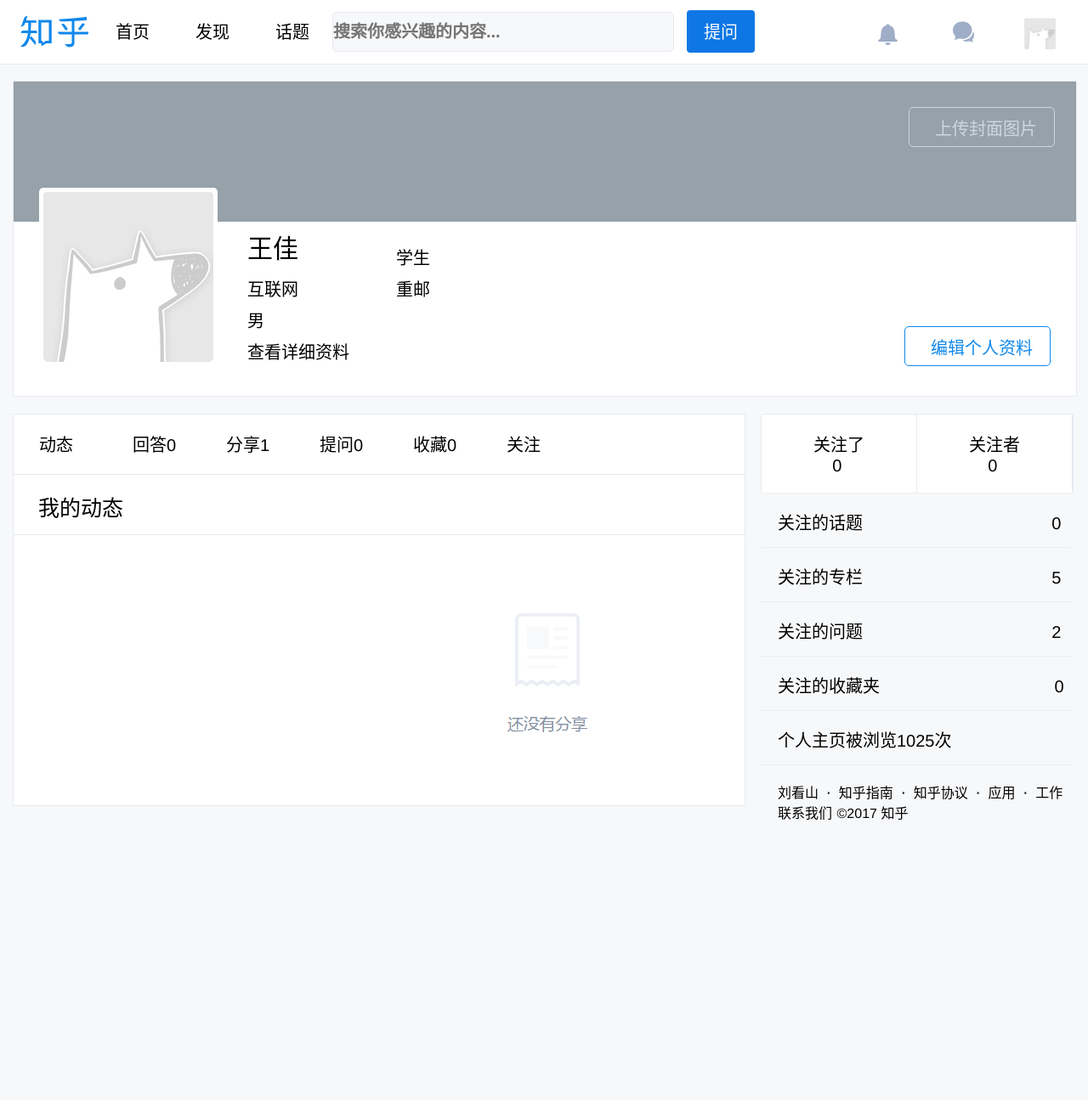
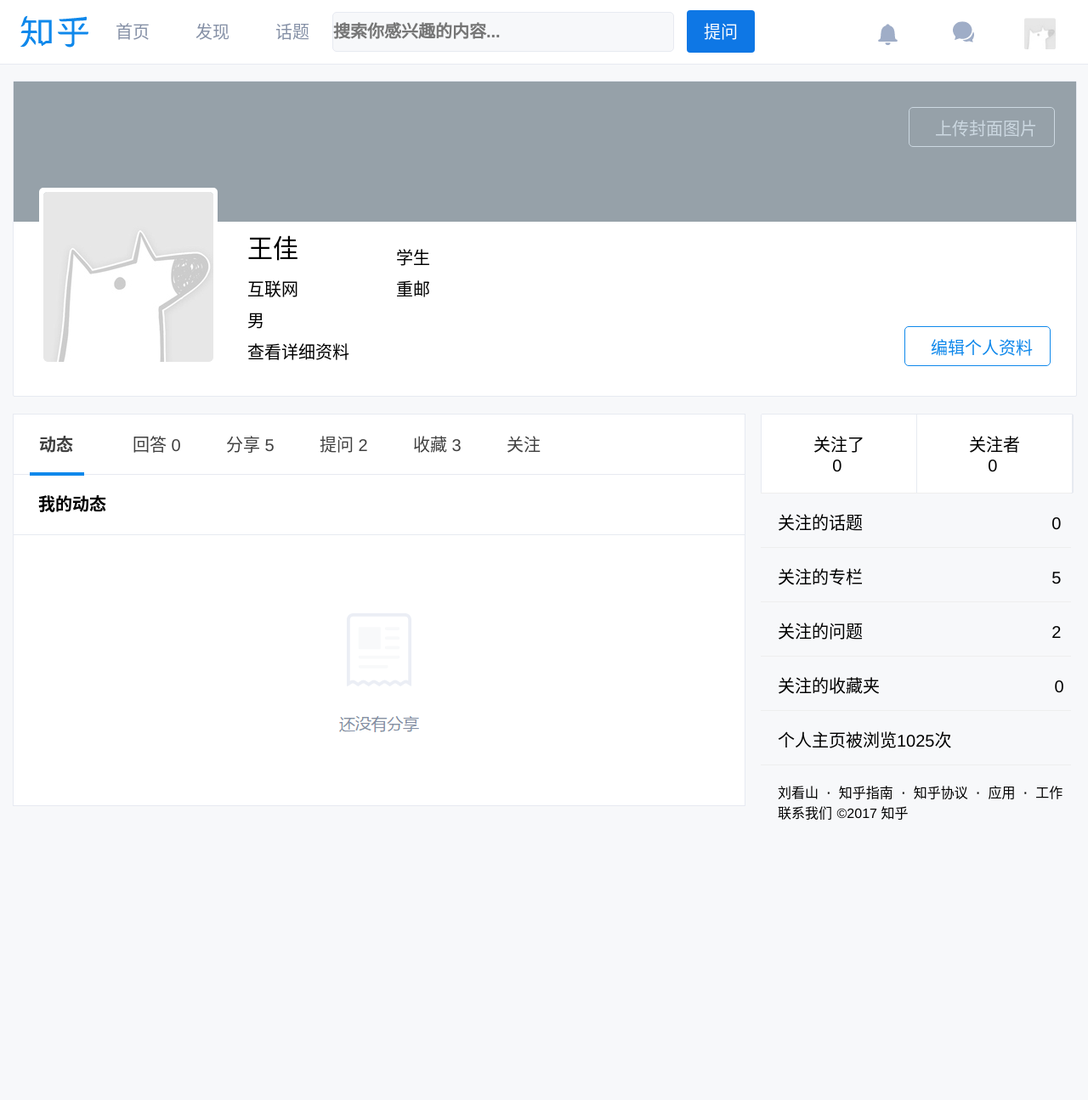
Before and after one commit to Wppfot-jia/homework, a PHP site: page /webpage/history.html in a window 1280 px wide. Shown: the whole page at 85% size. Run offline with PHP 8.4, Linux system fonts and the light colour scheme.

Commit message:
2017-2-24  到学校

```diff
--- a/css/history.css
+++ b/css/history.css
@@ -34,6 +34,7 @@
 }
 .nav-first li{
 	float:left;
+	color:rgb(133,144,166);
 	padding:22px 5px 22px 5px;
 }
 .nav-secend li{
@@ -45,7 +46,8 @@
 	height:45px;
 	font-size:20px;
 	margin-top:14px;
-	font-weight:bold;
+	color:rgb(159,173,199);
+	font-weight:600;
 	background-color:rgb(247,248,250);
 	float:left;
     border:1px solid rgb(231,234,241);
@@ -193,9 +195,11 @@
 }
 .bottom-left-first,.bottom-left-secend{
     list-style-type:none;
+    position:relative;
 
 }
 .bottom-left-first li{
+	color:rgb(64,64,64);
 	font-size:20px;
 	padding:20px;
 	width:60px;
@@ -203,20 +207,33 @@
     cursor:pointer;
 	float:left;
 }
+#check1{
+	font-weight:900;
+}
+.na1{
+	position:absolute;
+	left:6px;
+	top:68px;
+	margin:0 .8em;
+	width:4em;
+	height:4px;
+	background:#0f88eb;
+/*	transition:all 0.3s;*/
+}
 
 .bottom-left-secend li{
 	cursor:pointer;
 	padding:19px;
 	width:150px;
 	margin-left:10px;
-
-	float:left;
-    font-size:25px;
+    float:left;
+    font-size:20px;
+}
+.bottom-left-secend li:first-child{
+	font-weight:900;
 }
 
-.jj{
-	font-weight:700;
-}
+
 
 .bottom-image{
     width:100%;
--- a/webpage/history.html
+++ b/webpage/history.html
@@ -14,7 +14,7 @@
                     <li>发现</li>
                     <li>话题</li>
                 </ul>
-                <input type="text" placeholder="搜索你感兴趣的内容...">
+                <input type="text" placeholder="搜索你感兴趣的内容..." :-moz-placeholder{color:#fff;}>
                 <a href="#"><div class="nav_question">提问</div></a>
                 <ul class="nav-secend">
                     <li><img src="../img/bear.png"></li>
@@ -69,12 +69,13 @@
                 <div class="bottom-left">
                     <div class="bottom-left-top">
                         <ul class="bottom-left-first" id="change">
-                            <li value="1" onclick="change(this)">动态</li>
-                            <li value="2" onclick="change(this)">回答0</li>
-                            <li value="3" onclick="change(this)">分享1</li>
-                            <li value="4" onclick="change(this)">提问0</li>
-                            <li value="5" onclick="change(this)">收藏0</li>
-                            <li value="6" onclick="change(this)">关注</li>
+                            <li id="check1" value="1" onclick="change(this)">动态</li>
+                            <li id="check2" value="2" onclick="change(this)">回答 <span style="font-weight:400!important;"> 0</span></li>
+                            <li id="check3" value="3" onclick="change(this)">分享 <span style="font-weight:400!important;"> 5</span></li>
+                            <li id="check4" value="4" onclick="change(this)">提问 <span style="font-weight:400!important;"> 2</span></li>
+                            <li id="check5" value="5" onclick="change(this)">收藏 <span style="font-weight:400!important;"> 3</span></li>
+                            <li id="check6" value="6" onclick="change(this)">关注</li>
+                            <span id="na1" class="na1"></span>
                         </ul>
                     </div>
 
@@ -186,17 +187,24 @@
 
         </div>
     <script type="text/javascript">
+        function $(id){
+            return document.getElementById(id);
+        }
         function change(yy){
-            var dongtai = document.getElementById("dongtai");
-            var huida = document.getElementById("huida");
-            var fenxiang = document.getElementById("fenxiang");
-            var tiwen = document.getElementById("tiwen");
-            var shoucang = document.getElementById("shoucang");
-            var guanzhu = document.getElementById("guanzhu");
+            var dongtai = $("dongtai");
+            var huida = $("huida");
+            var fenxiang = $("fenxiang");
+            var tiwen = $("tiwen");
+            var shoucang = $("shoucang");
+            var guanzhu = $("guanzhu");
+            var na1 = $("na1");
+            var check1 = $("check1");
+            var check2 = $("check2");
+            var check3 = $("check3");
+            var check4 = $("check4");
+            var check5 = $("check5");
+            var check6 = $("check6");
             var num = yy.value;
-            for(var i = 1;i <= yy.value.length;i++){
-                alert(yy.value);
-            }
             if(num == 1){
                 dongtai.style.display = "block";
                 huida.style.display = "none";
@@ -204,6 +212,13 @@
                 tiwen.style.display = "none";
                 shoucang.style.display = "none";
                 guanzhu.style.display="none";
+                na1.style.left = "6px";
+                check1.style.fontWeight = "900";
+                check2.style.fontWeight = "400";
+                check3.style.fontWeight = "400";
+                check4.style.fontWeight = "400";
+                check5.style.fontWeight = "400";
+                check6.style.fontWeight = "400";
             }else if(num == 2){
                 dongtai.style.display = "none";
                 huida.style.display = "block";
@@ -211,6 +226,13 @@
                 tiwen.style.display = "none";
                 shoucang.style.display = "none";
                 guanzhu.style.display="none";
+                na1.style.left = "122px";
+                check1.style.fontWeight = "400";
+                check2.style.fontWeight = "900";
+                check3.style.fontWeight = "400";
+                check4.style.fontWeight = "400";
+                check5.style.fontWeight = "400";
+                check6.style.fontWeight = "400";
             }else if(num == 3){
                 dongtai.style.display = "none";
                 huida.style.display = "none";
@@ -218,6 +240,13 @@
                 tiwen.style.display = "none";
                 shoucang.style.display = "none";
                 guanzhu.style.display="none";
+                na1.style.left = "233px";
+                check1.style.fontWeight = "400";
+                check2.style.fontWeight = "400";
+                check3.style.fontWeight = "900";
+                check4.style.fontWeight = "400";
+                check5.style.fontWeight = "400";
+                check6.style.fontWeight = "400";
             }else if(num == 4){
                 dongtai.style.display = "none";
                 huida.style.display = "none";
@@ -225,6 +254,14 @@
                 tiwen.style.display = "block";
                 shoucang.style.display = "none";
                 guanzhu.style.display="none";
+                na1.style.left = "343px";
+                check1.style.fontWeight = "400";
+                check2.style.fontWeight = "400";
+                check3.style.fontWeight = "400";
+                check4.style.fontWeight = "900";
+                check5.style.fontWeight = "400";
+                check6.style.fontWeight = "400";
+
             }else if(num == 5){
                 dongtai.style.display = "none";
                 huida.style.display = "none";
@@ -232,6 +269,13 @@
                 tiwen.style.display = "none";
                 shoucang.style.display = "block";
                 guanzhu.style.display="none";
+                na1.style.left = "453px";
+                check1.style.fontWeight = "400";
+                check2.style.fontWeight = "400";
+                check3.style.fontWeight = "400";
+                check4.style.fontWeight = "400";
+                check5.style.fontWeight = "900";
+                check6.style.fontWeight = "400";
             }else{
                 dongtai.style.display = "none";
                 huida.style.display = "none";
@@ -239,6 +283,13 @@
                 tiwen.style.display = "none";
                 shoucang.style.display = "none";
                 guanzhu.style.display="block";
+                na1.style.left = "557px";
+                check1.style.fontWeight = "400";
+                check2.style.fontWeight = "400";
+                check3.style.fontWeight = "400";
+                check4.style.fontWeight = "400";
+                check5.style.fontWeight = "400";
+                check6.style.fontWeight = "900";
             }
         }
     </script>
```
